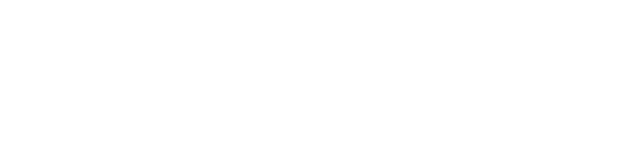
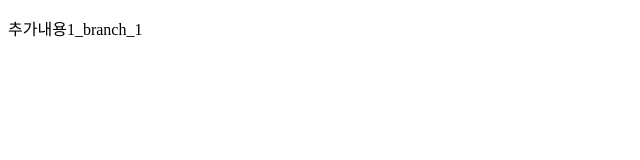
Before and after one commit to parksanghyukz/project, a plain HTML site: page index.html in a window 1280 px wide. Shown: the whole page, without its empty margins (0-640 px from the left). Drawn offline with Linux system fonts and the light colour scheme.

Commit message:
work_1_branch_1

```diff
--- a/index.html
+++ b/index.html
@@ -7,6 +7,6 @@
   <title>Document</title>
 </head>
 <body>
-
+  <p>추가내용1_branch_1</p>
 </body>
 </html>
```
